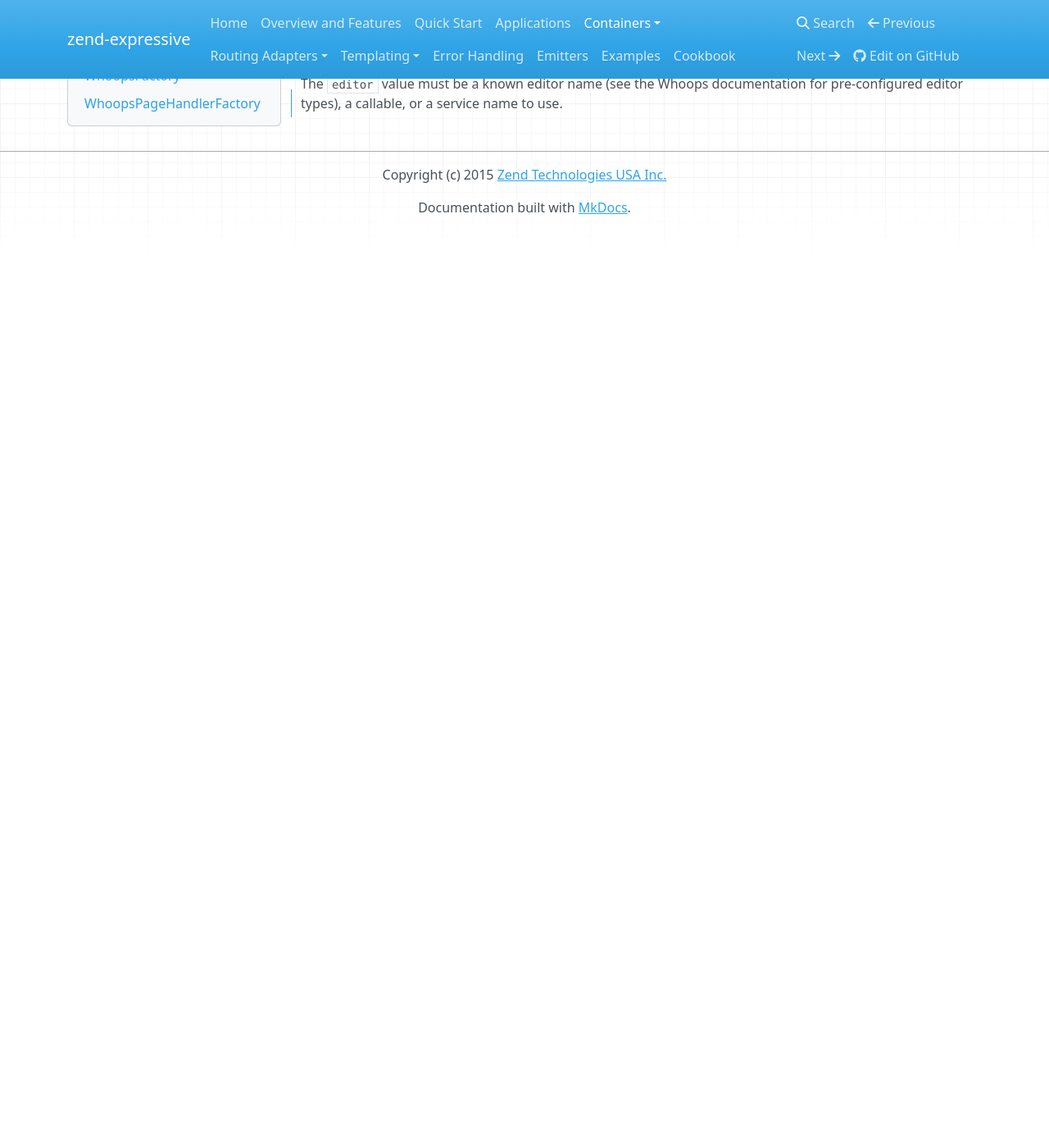
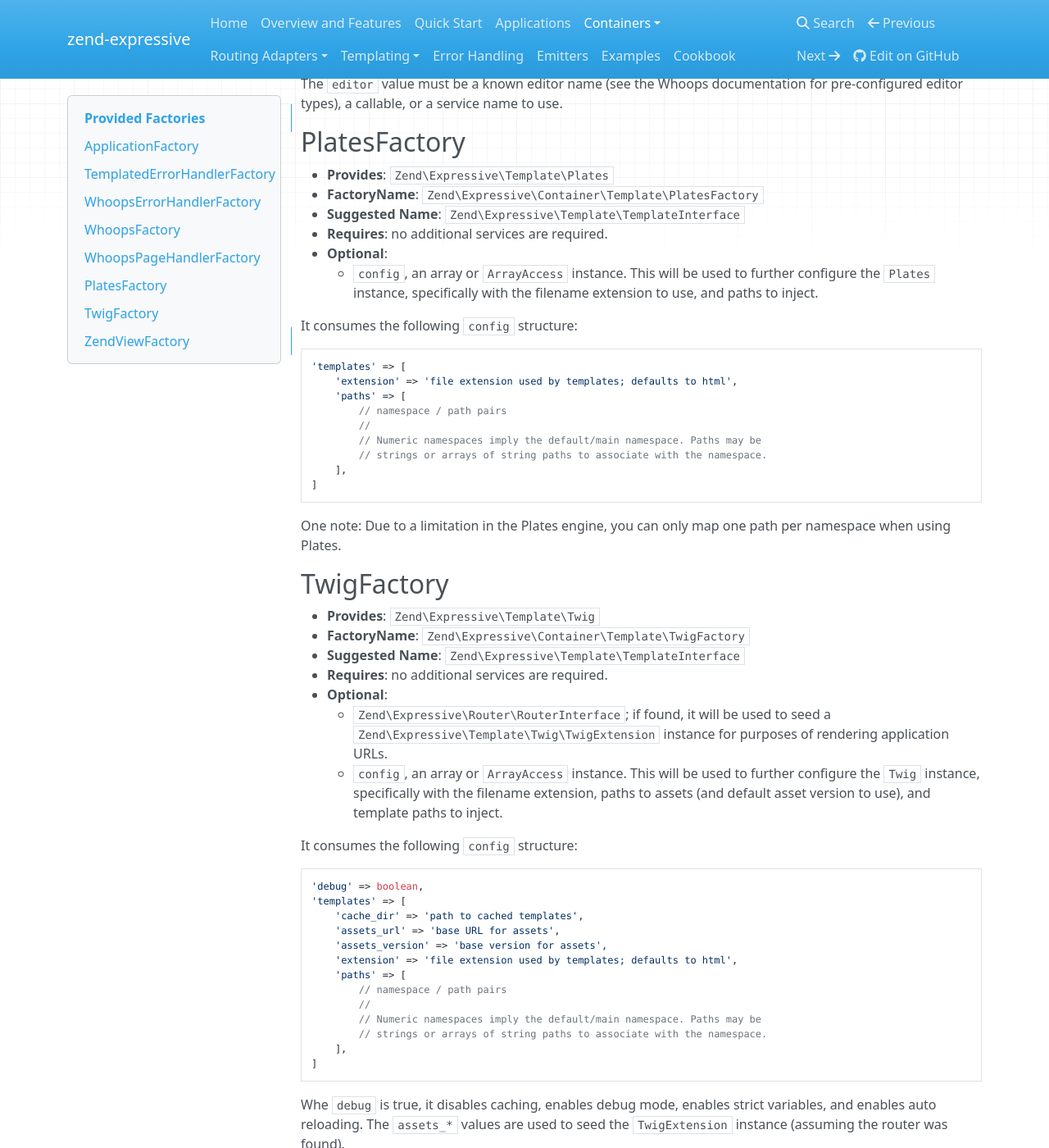
Before and after one commit to zendframework/zend-expressive, an MkDocs documentation site: the page built from doc/book/container/factories.md, in a window 1280 px wide and 1400 px high, scrolled down 4066 px. Shown: the whole window at 82% size. Built offline with MkDocs 1.6.1, drawn with Linux system fonts in a browser that asks for light colours; nearby versions of some CDN libraries; old or Windows-style settings are respelled for this version of MkDocs; before the commit the page ends 4347 px from its top, so only the background shows below that; some of the changed text lies outside the part shown.

Commit message:
[#122] Documented template factories

````diff
--- a/doc/book/container/factories.md
+++ b/doc/book/container/factories.md
@@ -203,3 +203,97 @@
 
 The `editor` value must be a known editor name (see the Whoops documentation for
 pre-configured editor types), a callable, or a service name to use.
+
+## PlatesFactory
+
+- **Provides**: `Zend\Expressive\Template\Plates`
+- **FactoryName**: `Zend\Expressive\Container\Template\PlatesFactory`
+- **Suggested Name**: `Zend\Expressive\Template\TemplateInterface`
+- **Requires**: no additional services are required.
+- **Optional**:
+    - `config`, an array or `ArrayAccess` instance. This will be used to further
+      configure the `Plates` instance, specifically with the filename extension
+      to use, and paths to inject.
+
+It consumes the following `config` structure:
+
+```php
+'templates' => [
+    'extension' => 'file extension used by templates; defaults to html',
+    'paths' => [
+        // namespace / path pairs
+        //
+        // Numeric namespaces imply the default/main namespace. Paths may be
+        // strings or arrays of string paths to associate with the namespace.
+    ],
+]
+```
+
+One note: Due to a limitation in the Plates engine, you can only map one path
+per namespace when using Plates.
+
+## TwigFactory
+
+- **Provides**: `Zend\Expressive\Template\Twig`
+- **FactoryName**: `Zend\Expressive\Container\Template\TwigFactory`
+- **Suggested Name**: `Zend\Expressive\Template\TemplateInterface`
+- **Requires**: no additional services are required.
+- **Optional**:
+    - `Zend\Expressive\Router\RouterInterface`; if found, it will be used to
+      seed a `Zend\Expressive\Template\Twig\TwigExtension` instance for purposes
+      of rendering application URLs.
+    - `config`, an array or `ArrayAccess` instance. This will be used to further
+      configure the `Twig` instance, specifically with the filename extension,
+      paths to assets (and default asset version to use), and template paths to
+      inject.
+
+It consumes the following `config` structure:
+
+```php
+'debug' => boolean,
+'templates' => [
+    'cache_dir' => 'path to cached templates',
+    'assets_url' => 'base URL for assets',
+    'assets_version' => 'base version for assets',
+    'extension' => 'file extension used by templates; defaults to html',
+    'paths' => [
+        // namespace / path pairs
+        //
+        // Numeric namespaces imply the default/main namespace. Paths may be
+        // strings or arrays of string paths to associate with the namespace.
+    ],
+]
+```
+
+Whe `debug` is true, it disables caching, enables debug mode, enables strict
+variables, and enables auto reloading. The `assets_*` values are used to seed
+the `TwigExtension` instance (assuming the router was found).
+
+## ZendViewFactory
+
+- **Provides**: `Zend\Expressive\Template\ZendView`
+- **FactoryName**: `Zend\Expressive\Container\Template\ZendViewFactory`
+- **Suggested Name**: `Zend\Expressive\Template\TemplateInterface`
+- **Requires**: no additional services are required.
+- **Optional**:
+    - `config`, an array or `ArrayAccess` instance. This will be used to further
+      configure the `ZendView` instance, specifically with the layout template
+      name, entries for a `TemplateMapResolver`, and and template paths to
+      inject.
+
+It consumes the following `config` structure:
+
+```php
+'templates' => [
+    'layout' => 'name of layout view to use, if any',
+    'map'    => [
+        // template => filename pairs
+    ],
+    'paths'  => [
+        // namespace / path pairs
+        //
+        // Numeric namespaces imply the default/main namespace. Paths may be
+        // strings or arrays of string paths to associate with the namespace.
+    ],
+]
+```
````
Also changed, not shown: doc/book/template/intro.md (+3 -0 lines).
